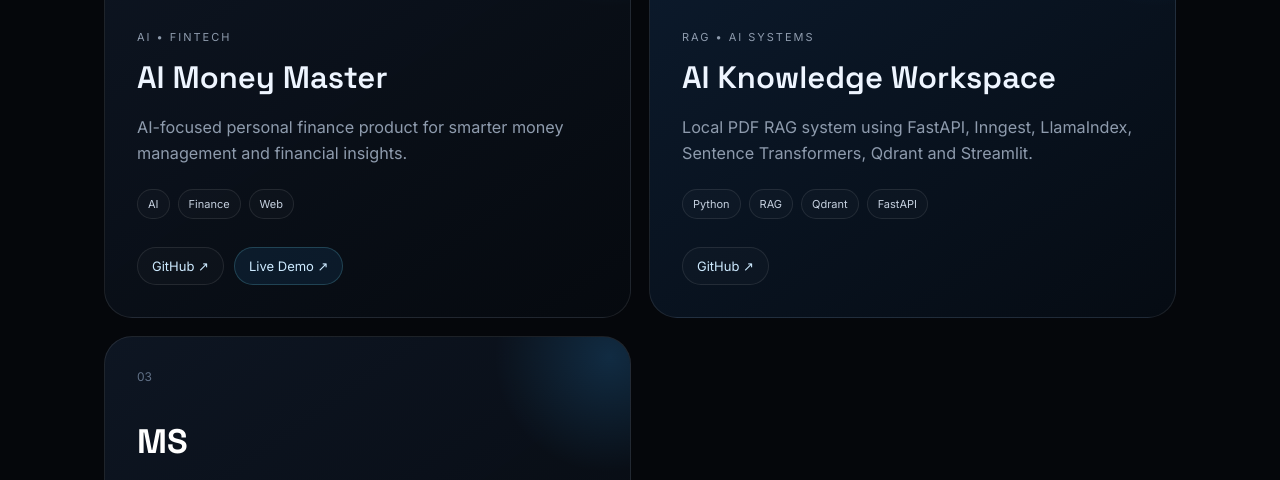
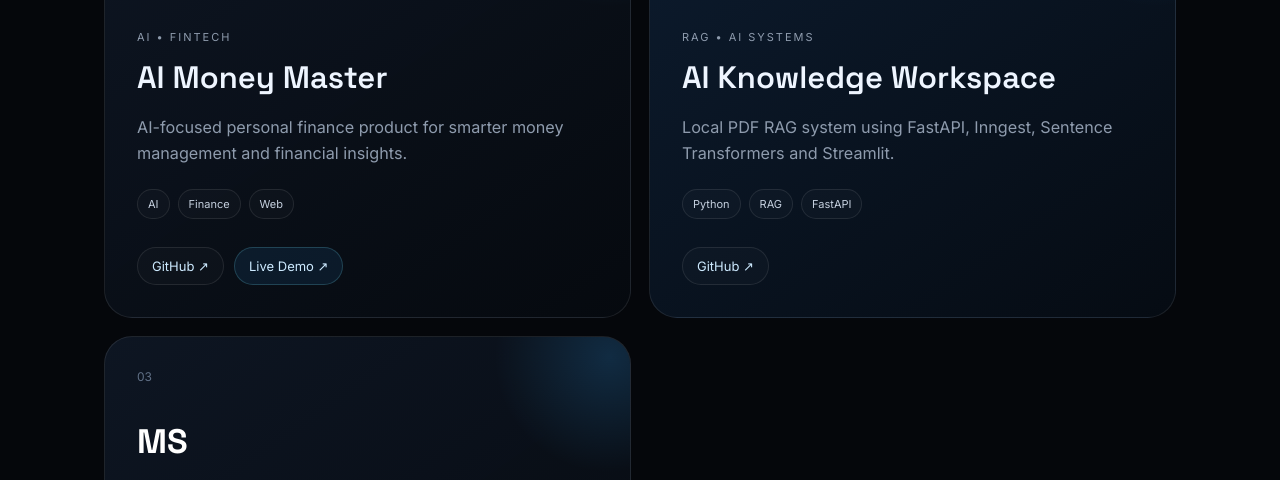
Before and after one commit to mitanshu007/Mitanshu-Shah, a website: page index.html in a window 1280 px wide. Shown: the part 3538-4018 px from the top of the page. Drawn offline with Linux system fonts and the light colour scheme.

Commit message:
Remove Qdrant and LlamaIndex from project description

```diff
--- a/index.html
+++ b/index.html
@@ -147,8 +147,8 @@
           <div>
             <p class="project-kicker">RAG • AI SYSTEMS</p>
             <h3>AI Knowledge Workspace</h3>
-            <p>Local PDF RAG system using FastAPI, Inngest, LlamaIndex, Sentence Transformers, Qdrant and Streamlit.</p>
-            <div class="project-tags"><span>Python</span><span>RAG</span><span>Qdrant</span><span>FastAPI</span></div>
+            <p>Local PDF RAG system using FastAPI, Inngest, Sentence Transformers and Streamlit.</p>
+            <div class="project-tags"><span>Python</span><span>RAG</span><span>FastAPI</span></div>
           </div>
           <div class="project-actions">
             <a href="https://github.com/mitanshu007/RAG-PDF-SYSTEM" target="_blank" rel="noreferrer" class="project-link">GitHub ↗</a>
```
